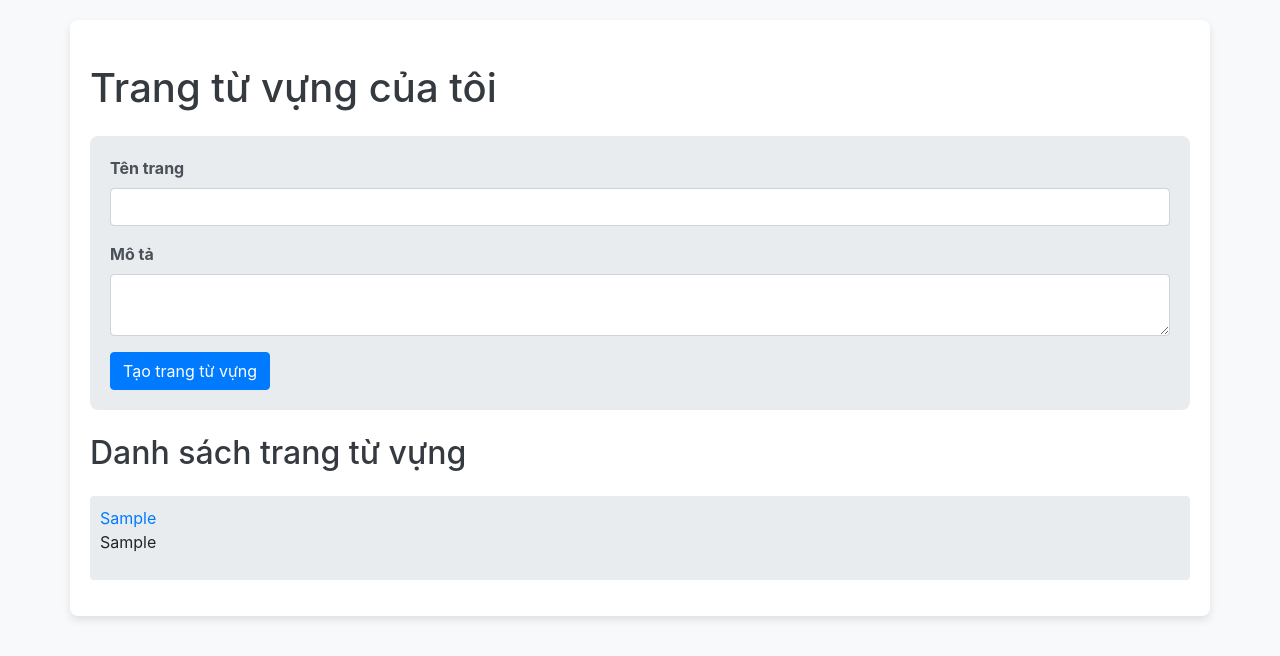
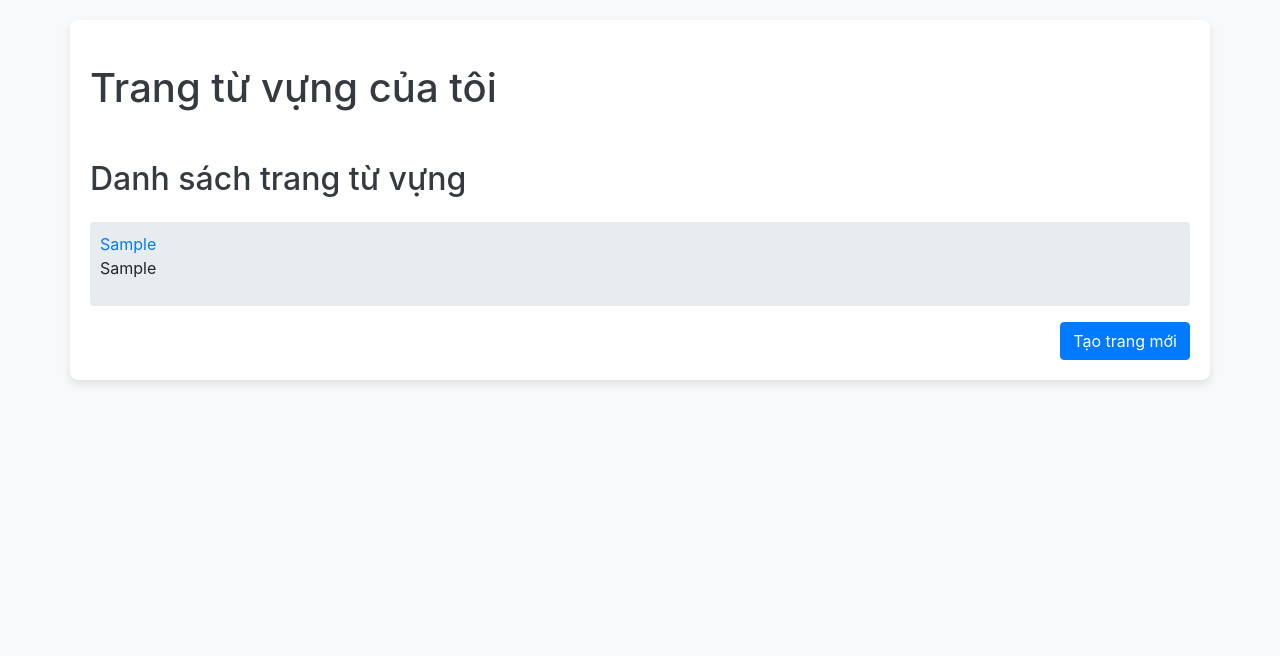
Before and after one commit to Sindy0711/DictionaryApp, a Flask app: template templates/trang_tu_vung.html in a window 1280 px wide. Shown: the top 656 px of the page. Run offline with Flask 3, Linux system fonts and the light colour scheme; the template is opened without the code that fills it: most values are stand-ins (such as "Sample title", 1, 10 or a date in 2020); some libraries are stand-ins or nearby versions.

Commit message:
sủa lại giao diện trangtuvung

```diff
--- a/templates/trang_tu_vung.html
+++ b/templates/trang_tu_vung.html
@@ -9,8 +9,34 @@
 </head>
 <body>
     <div class="container">
+        <div class="row">
+            <div class="col">
                 <h1 class="my-4">Trang từ vựng của tôi</h1>
-        <form id="create-page-form" action="{{ url_for('create_vocabulary_page') }}" method="post">
+            </div>
+        </div>
+        <div class="row">
+            <div class="col">
+                <h2 class="my-4">Danh sách trang từ vựng</h2>
+                <ul id="pages-list">
+                    {% for page in pages %}
+                    <li>
+                        <a href="{{ url_for('view_page', page_id=page.ma_trang) }}">{{ page.ten_trang }}</a>
+                        <p>{{ page.mo_ta or "Không có mô tả" }}</p>
+                    </li>
+                    {% endfor %}
+                </ul>
+            </div>
+        </div>
+        <div class="row">
+            <div class="col">
+                <div class="float-right">
+                    <button type="button" class="btn btn-primary" id="create-page-btn">Tạo trang mới</button>
+                </div>
+            </div>
+        </div>
+        <div class="row">
+            <div class="col">
+                <form id="create-page-form" action="{{ url_for('create_vocabulary_page') }}" method="post" style="display: none;">
                     <div class="form-group">
                         <label for="page-name">Tên trang</label>
                         <input type="text" class="form-control" id="page-name" name="page_name" required>
@@ -21,16 +47,19 @@
                     </div>
                     <button type="submit" class="btn btn-primary">Tạo trang từ vựng</button>
                 </form>
-        <h2 class="my-4">Danh sách trang từ vựng</h2>
-        <ul id="pages-list">
-            {% for page in pages %}
-            <li>
-                <a href="{{ url_for('view_page', page_id=page.ma_trang) }}">{{ page.ten_trang }}</a>
-                <p>{{ page.mo_ta or "Không có mô tả" }}</p>
-            </li>
-            {% endfor %}
-        </ul>
+            </div>
+        </div>
     </div>
     <script src="{{ url_for('static', filename='js/script.js') }}"></script>
+    <script>
+        document.getElementById("create-page-btn").addEventListener("click", function() {
+            var form = document.getElementById("create-page-form");
+            if (form.style.display === "none") {
+                form.style.display = "block";
+            } else {
+                form.style.display = "none";
+            }
+        });
+    </script>
 </body>
 </html>
```
Also changed, not shown: 1 other file. Lines whose indentation alone changed are shown as unchanged.
